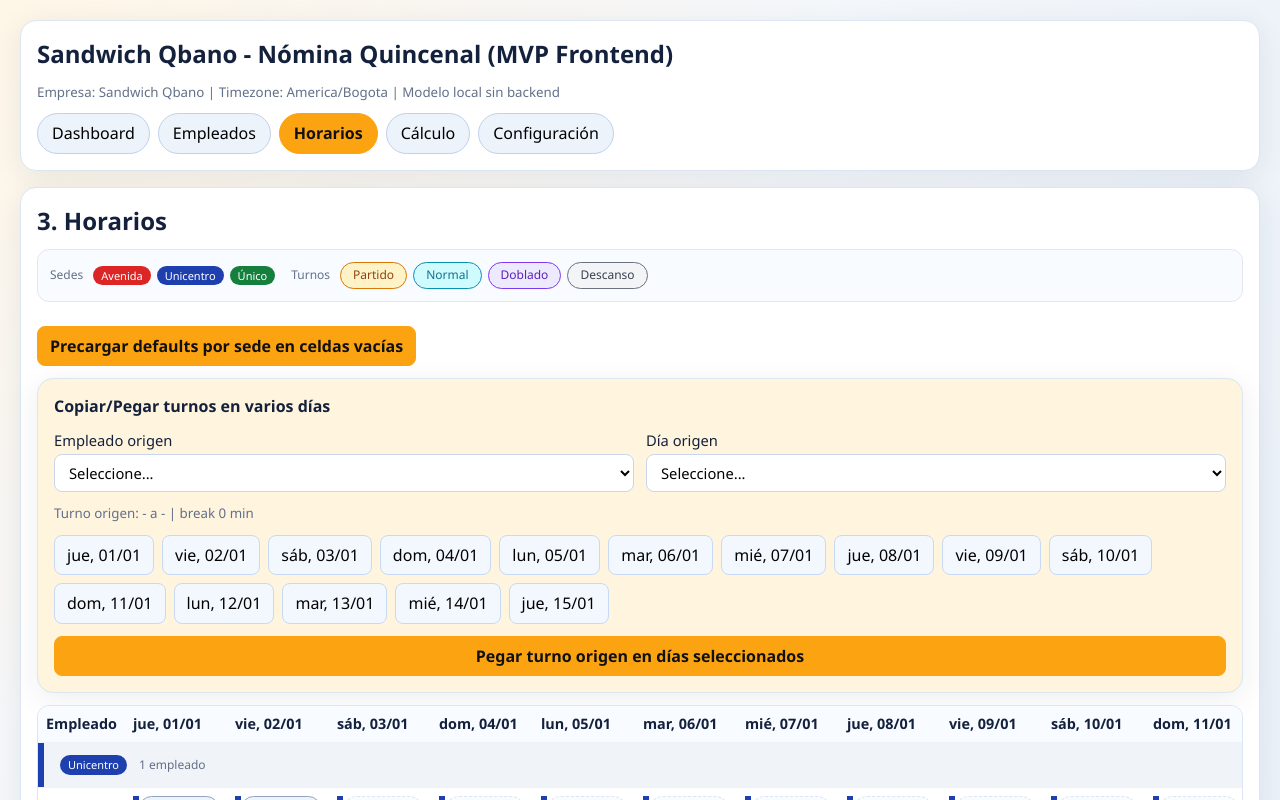
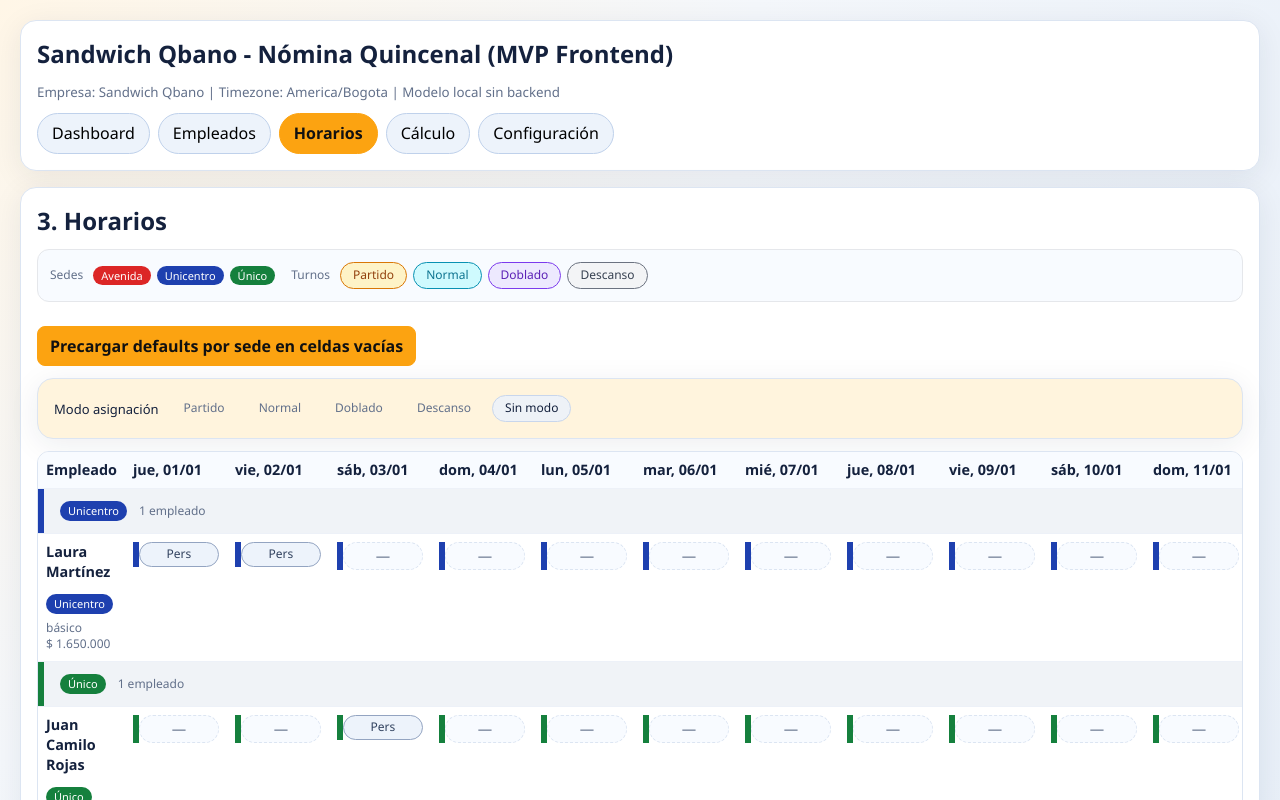
Before and after one commit to javierportillar/sandiwchqbno, a React (Vite) app: page / in a window 1280 px wide. Both pictures are taken after a click on the button "Horarios". Shown: the top 800 px of the page. Built offline with nearby package versions, Linux system fonts and the light colour scheme.

Commit message:
feat(F4.2b): pincel brush-first con detalle de sesion y undo

```diff
--- a/src/App.tsx
+++ b/src/App.tsx
@@ -108,6 +108,16 @@
 };
 
 type CellShiftKind = ShiftKind | 'custom';
+type BrushKind = ShiftKind | null;
+
+interface SessionAssignment {
+  id: string;
+  employeeId: string;
+  employeeName: string;
+  date: string;
+  kind: ShiftKind;
+  previousShiftJson: string | null;
+}
 
 const shiftKindLabel = (kind: CellShiftKind) => {
   if (kind === 'partido') return 'Part';
@@ -183,12 +193,8 @@
   const [customizingCells, setCustomizingCells] = useState<Record<string, boolean>>({});
   const [collapsedBranches, setCollapsedBranches] = useState<Set<string>>(() => new Set());
   const [openCell, setOpenCell] = useState<string | null>(null);
-
-  const [copySource, setCopySource] = useState<{ employeeId: string; date: string }>({
-    employeeId: '',
-    date: ''
-  });
-  const [copyTargetDates, setCopyTargetDates] = useState<string[]>([]);
+  const [activeBrush, setActiveBrush] = useState<BrushKind>(null);
+  const [sessionAssignments, setSessionAssignments] = useState<SessionAssignment[]>([]);
 
   useEffect(() => saveState(KEY.branches, branches), [branches]);
   useEffect(() => saveState(KEY.employees, employees), [employees]);
@@ -383,34 +389,84 @@
     setSelectedPeriodId(period.id);
   };
 
-  const sourceShift = selectedPeriod
-    ? shiftsByKey.get(buildShiftKey(copySource.employeeId, selectedPeriod.id, copySource.date))
-    : undefined;
-
-  const applyCopyToTargets = () => {
-    if (!selectedPeriod || !sourceShift || !copySource.employeeId) {
+  const applyBrush = (employee: Employee, date: string) => {
+    if (!activeBrush || !selectedPeriod) {
       return;
     }
 
-    const patch: Partial<Shift> = {
-      startTime: sourceShift.startTime,
-      endTime: sourceShift.endTime,
-      breakMinutes: sourceShift.breakMinutes,
-      restDay: sourceShift.restDay,
-      templateId: sourceShift.templateId,
-      secondStart: sourceShift.secondStart,
-      secondEnd: sourceShift.secondEnd
-    };
+    const previousShift = shiftsByKey.get(buildShiftKey(employee.id, selectedPeriod.id, date));
+    const previousShiftJson = previousShift ? JSON.stringify(previousShift) : null;
+    const branch = branchesMap.get(employee.branchId);
 
-    for (const date of copyTargetDates) {
-      upsertShift(copySource.employeeId, date, patch);
+    if (activeBrush === 'descanso') {
+      upsertShift(employee.id, date, {
+        restDay: true,
+        templateId: undefined,
+        startTime: undefined,
+        endTime: undefined,
+        secondStart: undefined,
+        secondEnd: undefined
+      });
+    } else {
+      const template = resolveTemplateForDate(branch, date, {
+        role: employee.role,
+        kind: activeBrush
+      });
+      if (!template) {
+        return;
+      }
+      upsertShift(employee.id, date, {
+        templateId: template.id,
+        startTime: template.startTime,
+        endTime: template.endTime,
+        secondStart: template.secondStart,
+        secondEnd: template.secondEnd,
+        breakMinutes: template.breakMinutes,
+        restDay: false
+      });
     }
+
+    setOpenCell(null);
+    setCustomizingCells((prev) => ({ ...prev, [`${employee.id}|${date}`]: false }));
+    setSessionAssignments((prev) => [
+      ...prev,
+      {
+        id: uid('session'),
+        employeeId: employee.id,
+        employeeName: employee.fullName,
+        date,
+        kind: activeBrush,
+        previousShiftJson
+      }
+    ]);
   };
 
-  const toggleTargetDate = (date: string) => {
-    setCopyTargetDates((prev) =>
-      prev.includes(date) ? prev.filter((item) => item !== date) : [...prev, date]
-    );
+  const restoreAssignmentInList = (items: Shift[], assignment: SessionAssignment) => {
+    if (!selectedPeriod) {
+      return items;
+    }
+    const isSameShift = (shift: Shift) =>
+      shift.employeeId === assignment.employeeId &&
+      shift.payPeriodId === selectedPeriod.id &&
+      shift.date === assignment.date;
+
+    if (assignment.previousShiftJson) {
+      const previous = JSON.parse(assignment.previousShiftJson) as Shift;
+      return [...items.filter((shift) => !isSameShift(shift)), previous];
+    }
+
+    return items.filter((shift) => !isSameShift(shift));
+  };
+
+  const undoAssignment = (assignment: SessionAssignment) => {
+    setShifts((prev) => restoreAssignmentInList(prev, assignment));
+    setSessionAssignments((prev) => prev.filter((item) => item.id !== assignment.id));
+  };
+
+  const undoAllSession = () => {
+    const toUndo = [...sessionAssignments].reverse();
+    setShifts((prev) => toUndo.reduce((items, assignment) => restoreAssignmentInList(items, assignment), prev));
+    setSessionAssignments([]);
   };
 
   const updateAdjustment = (employeeId: string, value: number) => {
@@ -733,64 +789,63 @@
             </button>
           </div>
 
-          <div className="panel highlight grid">
-            <h4>Copiar/Pegar turnos en varios días</h4>
-            <div className="grid grid-2">
-              <label>
-                Empleado origen
-                <select
-                  value={copySource.employeeId}
-                  onChange={(event) =>
-                    setCopySource((prev) => ({ ...prev, employeeId: event.target.value }))
-                  }
+          <div className="panel highlight grid brush-panel">
+            <div className="brush-modes">
+              <span className="brush-label">Modo asignación</span>
+              {(['partido', 'normal', 'doblado', 'descanso'] as const).map((kind) => (
+                <button
+                  key={kind}
+                  type="button"
+                  className={`chip chip-${kind} ${activeBrush === kind ? 'chip-active' : ''}`}
+                  onClick={() => setActiveBrush((prev) => (prev === kind ? null : kind))}
                 >
-                  <option value="">Seleccione...</option>
-                  {filteredEmployees.map((employee) => (
-                    <option key={employee.id} value={employee.id}>
-                      {employee.fullName}
-                    </option>
-                  ))}
-                </select>
-              </label>
-              <label>
-                Día origen
-                <select
-                  value={copySource.date}
-                  onChange={(event) =>
-                    setCopySource((prev) => ({ ...prev, date: event.target.value }))
-                  }
-                >
-                  <option value="">Seleccione...</option>
-                  {periodDates.map((date) => (
-                    <option key={date} value={date}>
-                      {date}
-                    </option>
-                  ))}
-                </select>
-              </label>
-            </div>
-
-            <div className="row">
-              <small className="muted">
-                Turno origen: {sourceShift?.startTime ?? '-'} a {sourceShift?.endTime ?? '-'} | break{' '}
-                {sourceShift?.breakMinutes ?? 0} min
-              </small>
-            </div>
-
-            <div className="row">
-              {periodDates.map((date) => (
-                <button
-                  key={date}
-                  className={copyTargetDates.includes(date) ? 'primary' : 'subtle'}
-                  onClick={() => toggleTargetDate(date)}
-                >
-                  {dayLabel(date)}
+                  {fullShiftKindLabel(kind)}
                 </button>
               ))}
+              <button
+                type="button"
+                className={`chip ${activeBrush === null ? 'chip-active-neutral' : ''}`}
+                onClick={() => setActiveBrush(null)}
+              >
+                Sin modo
+              </button>
             </div>
-            <button className="primary" onClick={applyCopyToTargets}>
-              Pegar turno origen en días seleccionados
-            </button>
+            {activeBrush && (
+              <small className="muted">
+                Modo <strong>{fullShiftKindLabel(activeBrush)}</strong> activo — clic en cualquier día para aplicar. Sobrescribe el turno existente.
+              </small>
+            )}
+
+            {sessionAssignments.length > 0 && (
+              <div className="session-detail">
+                <div className="row session-detail-header">
+                  <strong>Detalle de la sesión</strong>
+                  <button type="button" className="subtle" onClick={undoAllSession}>
+                    Deshacer todo
+                  </button>
+                </div>
+                <ul className="session-detail-list">
+                  {sessionAssignments.map((assignment) => (
+                    <li key={assignment.id}>
+                      <span className={`chip chip-${assignment.kind} chip-active`}>
+                        {shiftKindLabel(assignment.kind)}
+                      </span>
+                      <span>{assignment.employeeName}</span>
+                      <span className="muted">{assignment.date}</span>
+                      <button
+                        type="button"
+                        className="session-detail-undo"
+                        onClick={() => undoAssignment(assignment)}
+                        aria-label="Deshacer"
+                        title="Deshacer esta asignación"
+                      >
+                        ✕
+                      </button>
+                    </li>
+                  ))}
+                </ul>
+              </div>
+            )}
           </div>
 
           <div className="table-wrap">
@@ -921,6 +976,10 @@
                                             : 'cell-placeholder'
                                         }
                                         onClick={() => {
+                                          if (activeBrush) {
+                                            applyBrush(employee, date);
+                                            return;
+                                          }
                                           setOpenCell((prev) => (prev === cellKey ? null : cellKey));
                                           setCustomizingCells((prev) => ({ ...prev, [cellKey]: false }));
                                         }}
--- a/src/styles.css
+++ b/src/styles.css
@@ -292,6 +292,74 @@
   border-top: 1px solid var(--border, #dce5f2);
 }
 
+.brush-panel {
+  gap: 8px;
+}
+
+.brush-modes {
+  display: flex;
+  flex-wrap: wrap;
+  gap: 8px;
+  align-items: center;
+}
+
+.brush-label {
+  font-weight: 500;
+  font-size: 13px;
+  margin-right: 4px;
+}
+
+.chip-active-neutral {
+  background: var(--surface-1, #eef2f7);
+  border: 1px solid var(--border, #c8d6ec);
+  color: var(--text-primary, #14213d);
+}
+
+.session-detail {
+  background: #fff;
+  border: 1px solid var(--border, #dce5f2);
+  border-radius: 8px;
+  padding: 8px 12px;
+}
+
+.session-detail-header {
+  justify-content: space-between;
+  margin-bottom: 8px;
+}
+
+.session-detail-list {
+  list-style: none;
+  padding: 0;
+  margin: 0;
+  display: flex;
+  flex-direction: column;
+  gap: 4px;
+  max-height: 240px;
+  overflow-y: auto;
+}
+
+.session-detail-list li {
+  display: flex;
+  align-items: center;
+  gap: 8px;
+  padding: 4px 0;
+  font-size: 13px;
+}
+
+.session-detail-undo {
+  margin-left: auto;
+  background: transparent;
+  border: 0;
+  cursor: pointer;
+  color: var(--text-secondary, #62708a);
+  font-size: 14px;
+  padding: 2px 6px;
+}
+
+.session-detail-undo:hover {
+  color: #b91c1c;
+}
+
 .branch-badge {
   display: inline-block;
   padding: 2px 8px;
```
